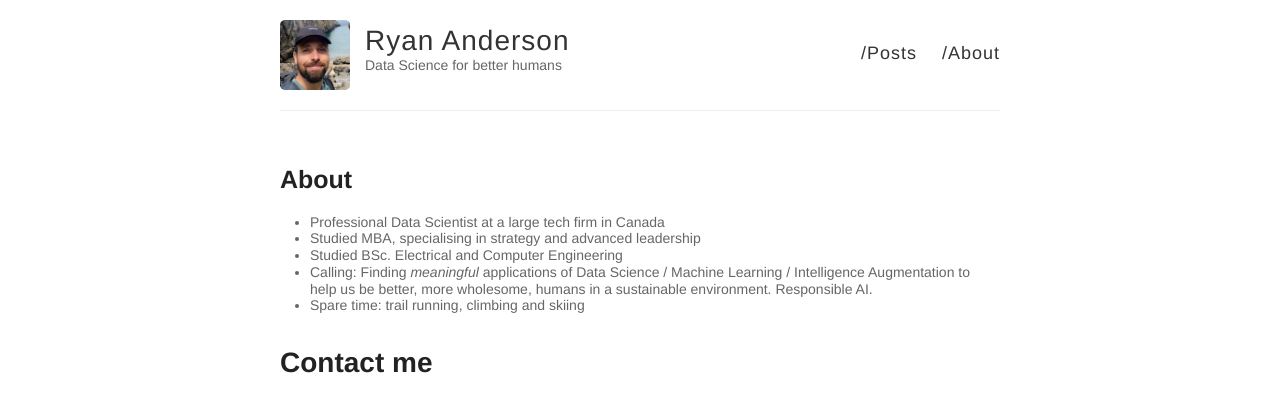
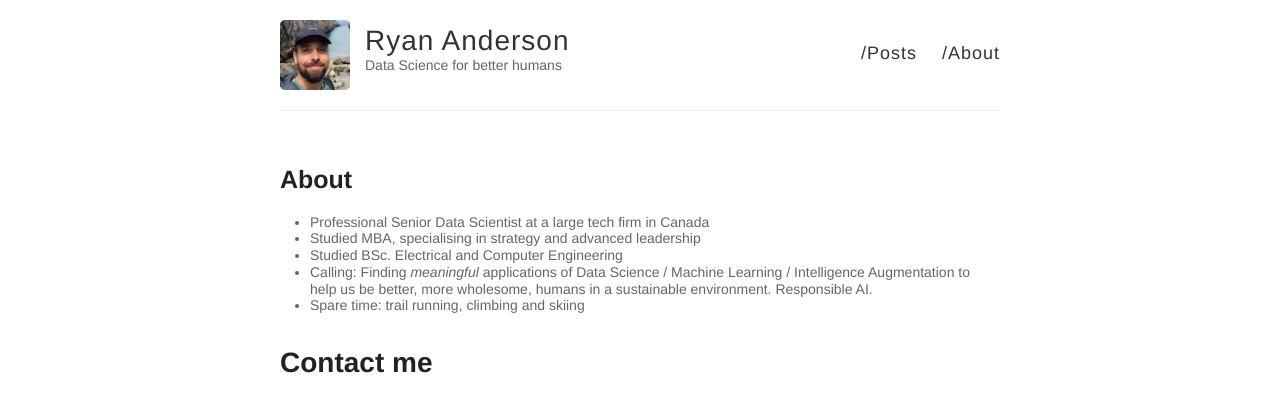
Before and after one commit to ryan-anderson-ds/ryan-anderson-ds.github.io, a Jekyll site: the page built from about.md, in a window 1280 px wide. Shown: the top 399 px of the page. Built offline with Jekyll 4.4.1, drawn with Linux system fonts in a browser that asks for light colours.

Commit message:
Update about.md

```diff
--- a/about.md
+++ b/about.md
@@ -4,7 +4,7 @@ title: About
 permalink: /about/
 ---
 
-* Professional Data Scientist at a large tech firm in Canada
+* Professional Senior Data Scientist at a large tech firm in Canada
 * Studied MBA, specialising in strategy and advanced leadership
 * Studied BSc. Electrical and Computer Engineering
 * Calling: Finding _meaningful_ applications of Data Science / Machine Learning / Intelligence Augmentation to help us be better, more wholesome, humans in a sustainable environment. Responsible AI.
```
